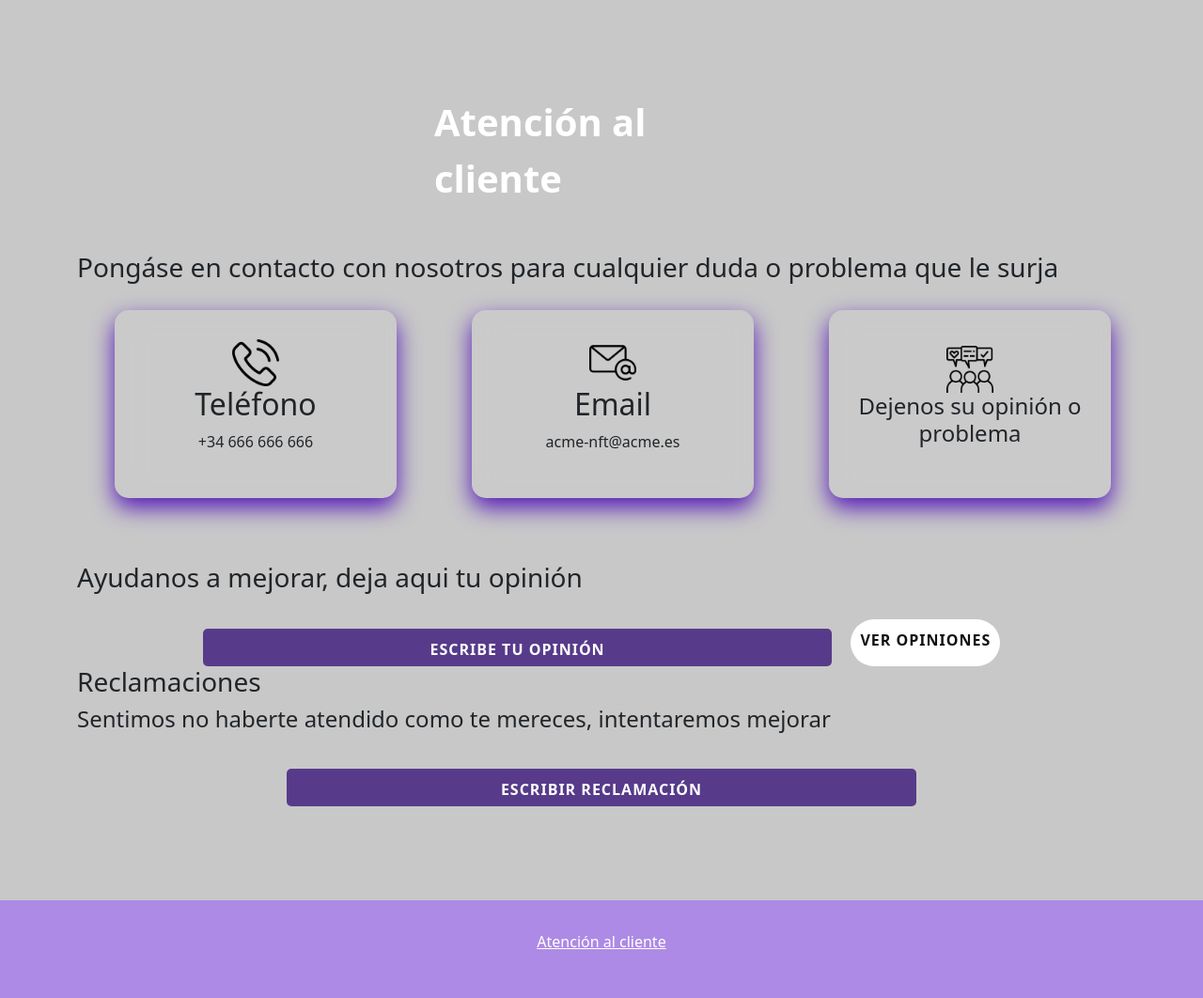
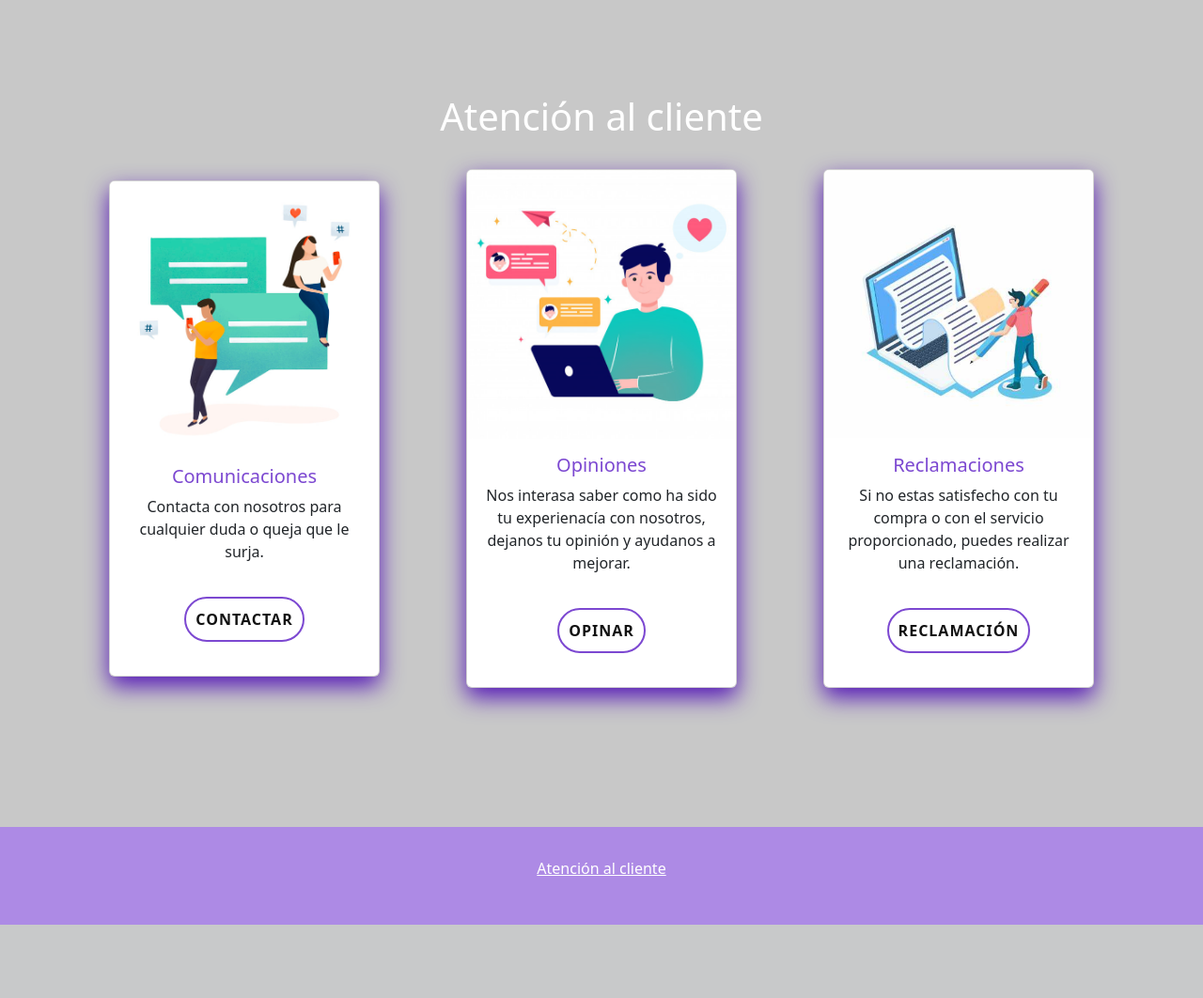
Before and after one commit to PGPI-G3-06/Acme-NFT, a Django app: page /customerservice in a window 1280 px wide. Shown: the part 62-1124 px from the top of the page at 94% size. After the commit the page ends 1046 px from the top, so only its background shows below. Run offline with Django 4.2, Linux system fonts and the light colour scheme; the visitor is signed in with stand-in values (Sample User, id 1); some libraries are stand-ins or nearby versions.

Commit message:
FEAT: PÁGINA DE ATENCIÓN AL CLIENTE

```diff
--- a/acme_nft/acme_nft_app/static/css/customer_service.css
+++ b/acme_nft/acme_nft_app/static/css/customer_service.css
@@ -17,41 +17,58 @@ section{
 	border-radius: 10px;
 	box-shadow: 5px 20px 50px rgb(124, 72, 209);
 }
-.card{
-	position: center;
+
+.app-name{
+	display: flex;
+	justify-content: center;
 }
 
-.card-body{
-	width: 950px;
-	height:600px;
-	overflow: hidden;
-	background: url("https://doc-08-2c-docs.googleusercontent.com/docs/securesc/68c90smiglihng9534mvqmq1946dmis5/fo0picsp1nhiucmc0l25s29respgpr4j/1631524275000/03522360960922298374/03522360960922298374/1Sx0jhdpEpnNIydS4rnN4kHSJtU1EyWka?e=view&authuser=0&nonce=gcrocepgbb17m&user=03522360960922298374&hash=tfhgbs86ka6divo3llbvp93mg4csvb38") no-repeat center/ cover;
-	border-radius: 10px;
-	box-shadow: 5px 20px 50px rgb(124, 72, 209);
+.app-name h1{
+	color: #fff;
+	font-size: 40px;
+	font-weight: 500;
+	margin-top: 20px;
+}
+
+.service-title{
+	text-align: center;
+	color: var(--main-button-background-color);
+}
+
+
+.col{
+	display: flex;
+	justify-content: center;
+	align-items: center;
+	flex-direction: column;
+}
+
+
+
+.card{
+    display: flex;
+    justify-content: center;
+    box-shadow: 0 10px 25px var(--main-color);
 }
 
 .card-title{
-	color: black;
-	font-size: 1.25em;
-	justify-content: center;
-	display: flex;
-	margin: 10px;
-	font-weight: bold;
-	cursor: pointer;
-	transition: .5s ease-in-out;
+	color: var(--main-button-hover-dark-color);
+	text-align: center;
 }
-
-label{
-	color: #fff;
-	font-size: 2.5em;
-	display: flex;
-	font-weight: bold;
+.card-text{
+	text-align: center;
+}
+.card-body{
+    display: flex;
+    justify-content: center;
+    align-items: center;
+    flex-direction: column;
 }
 
 .class-link{
-    position: relative;
-    top: 10px;
-    display: inline-block;
+	display: flex;
+	justify-content: center;
+	border: 2px solid  var(--main-button-hover-dark-color);
     background: white;
     border-radius: 40px;
     font-weight: bold;
@@ -59,8 +76,9 @@ label{
     color: #111;
     text-decoration: none;
     text-transform: uppercase;
-	margin: 10px;
+	margin: 20px;
 	padding: 10px;
+
 }
 
 .class-link:hover{
@@ -68,55 +86,6 @@ label{
     background: linear-gradient(to bottom, rgb(124, 72, 209), rgb(173, 138, 229));
     transition: 0.5s all;
 
-}
-
-#modal-btn{
-	width: 60%;
-	height: 40px;
-	justify-content: center;
-	display: block;
-	color: #fff;
-	background: #573b8a;
-	font-size: 1em;
-	font-weight: bold;
-	margin-top: 20px;
-	outline: none;
-	border: none;
-	border-radius: 5px;
-	transition: .2s ease-in;
-	cursor: pointer;
-}
-button:hover{
-	background: #6d44b8;
-}
-
-.card-body-order{
-	width: 850px;
-	height: 1000px;
-	overflow: hidden;
-	background: url("https://doc-08-2c-docs.googleusercontent.com/docs/securesc/68c90smiglihng9534mvqmq1946dmis5/fo0picsp1nhiucmc0l25s29respgpr4j/1631524275000/03522360960922298374/03522360960922298374/1Sx0jhdpEpnNIydS4rnN4kHSJtU1EyWka?e=view&authuser=0&nonce=gcrocepgbb17m&user=03522360960922298374&hash=tfhgbs86ka6divo3llbvp93mg4csvb38") no-repeat center/ cover;
-	border-radius: 10px;
-	box-shadow: 5px 20px 50px rgb(124, 72, 209);
-}
-
-.class-card{
-    position: relative;
-    width: 300px;
-    height: 200px;
-    margin: 20px 40px;
-    display: flex;
-    justify-content: center;
-    align-items: center;
-    flex-direction: column;
-    background: var(--card-background-color);
-    box-shadow: 0 10px 25px var(--main-color);
-    backdrop-filter: blur(15px);
-    border-radius: 15px;
-}
-
-.icon{
-	width: 50px;
-	height: 50px;
 }
 
 /* MODAL */
@@ -209,3 +178,18 @@ button:hover{
 .modal-content{
     background: var(--modal-comment-background-button-color);
 }
+
+.alert-light{
+
+    text-align: center;
+}
+
+.img-contact{
+    width: 60px;
+    height: 60px;
+    border-radius: 30%;
+    margin: 10px;
+    text-align: center;
+    display: flex;
+    justify-content: center;
+}
--- a/acme_nft/acme_nft_app/templates/customer-service.html
+++ b/acme_nft/acme_nft_app/templates/customer-service.html
@@ -2,9 +2,11 @@
 {% load static %}
 
 {% block extrahead %}
-    <link rel="stylesheet" href="{% static 'css/customer_service.css' %}">
+
+
 <link rel="stylesheet" href="{% static 'css/customer_service.css' %}">
 <script type="text/javascript" src="{% static 'js/customer_service.js' %}"></script>
+
 
 {% endblock %}
 
@@ -12,94 +14,56 @@
 <section>
 
     <div class="container">
+        <h1 class="service-title">Atención al cliente</h1>
 
-        <div class="row row-cols-3">
-            <div class="col"></div>
-            <div class="col"><label >Atención al cliente</label></div>
-            <div class="col"></div>
+        {% if successfull_message %}
+        <div class="alert alert-light alert-dismissible fade show" role="alert">
+            {{ message }}
+        </div>
+        {% endif %}
+        <br>
 
-        </div>
-        <br>
-        <br>
-        <h3 class="order-title">Pongáse en contacto con nosotros para cualquier duda o problema que le surja</h3>
-        <div class="row row-cols-3">
+        <div class="row">
             <div class="col">
-                <div class="class-card">
-                    <div class="class-img-box">
-                        <img class="icon" src="{% static 'images/phone.png' %}" alt="phone" />
-                    </div>
-                    <div class="class-content">
-                        <h2 style="text-align: center;">Teléfono</h2>
-                        <p style="text-align: center;">+34 666 666 666</p>
-                    </div>
-                </div>
-            </div>
-            <div class="col">
-                <div class="class-card">
-                    <div class="class-img-box">
-                        <img class="icon" src="{% static 'images/email.png' %}" alt="email" />
-                    </div>
-                    <div class="class-content">
-                        <h2 style="text-align: center;">Email</h2>
-                        <p style="text-align: center;">acme-nft@acme.es</p>
-                    </div>
-                </div>
-            </div>
-            <div class="col">
-                <div class="class-card">
-                    <div class="class-img-box">
-                        <img class="icon" src="{% static 'images/opinion.png' %}" alt="email" />
-                    </div>
-                    <div class="class-content">
-                        <h4 style="text-align: center;">Dejenos su opinión o problema</h4>
-                        <p style="text-align: center;"></p>
-                    </div>
-
+                <div class="card" style="width: 18rem;">
+                  <img src="{% static 'images/communication.png' %}" class="card-img-top" alt="Imagen de comunicaciones">
+                  <div class="card-body">
+                    <h5 class="card-title">Comunicaciones</h5>
+                    <p class="card-text">Contacta con nosotros para cualquier duda o queja que le surja.</p>
+                    <a href="{% url 'acme-nft:contact' %}" class="class-link">Contactar</a>
                   </div>
                 </div>
             </div>
             <br>
-        <br>
-        <h3>Ayudanos a mejorar, deja aqui tu opinión</h3>
-        <div style="display: flex; justify-content: center;">
-        {% if user.is_authenticated %}
-            <button class="class-link" id="modal-btn" data-bs-toggle="modal" data-bs-target="#opinion-modal">Escribe tu opinión</button>
-        {% endif %}
-          <a class="class-link" href="/opinions">Ver opiniones</a>
-        </div>
-
-        <!-- Modal -->
-        <div class="modal fade" id="opinion-modal" tabindex="-1" aria-labelledby="opinion-modal" aria-hidden="true">
-          <div class="modal-dialog modal-dialog-centered">
-            <div class="modal-content">
-              <div class="modal-header">
-                <label class="modal-title">Escriba su opinion</label>
-              </div>
-              <div class="modal-body">
-                <form action="/opinion" method="POST" id="post-opinion-form">
-                {% csrf_token %}
-                <input id="opinion-title" class="form-control" type="text" placeholder="Título de la opinión" name="title">
-                <textarea id="opinion-input" name="opinion" value="" placeholder="Escribe tu opinión..."></textarea>
-                <button class="class-link publish-opinion-button">Publicar</button>
-              </form>
+            <div class="col">
+              <div class="card" style="width: 18rem;">
+                <img src="{% static 'images/opinion.png'%}" class="card-img-top" alt="...">
+                <div class="card-body">
+                  <h5 class="card-title">Opiniones</h5>
+                  <p class="card-text">Nos interasa saber como ha sido tu experienacía con nosotros, dejanos tu opinión y ayudanos a mejorar.</p>
+                  <a href="{% url 'acme-nft:opinions' %}" class="class-link">Opinar</a>
                 </div>
               </div>
             </div>
-        </div>
+            <br>
+            <div class="col">
+              <div class="card" style="width: 18rem;">
+                <img src="{% static 'images/complaint.png'%}" class="card-img-top" alt="Imagen de reclamación">
+                <div class="card-body">
+                  <h5 class="card-title">Reclamaciones</h5>
 
-
-        <h3>Reclamaciones</h3>
-        <h4>Sentimos no haberte atendido como te mereces, intentaremos mejorar</h4>
                     {% if user.is_authenticated %}
-            <div style="display: flex; justify-content: center;">
-              <button class="class-link" id="modal-btn" data-bs-toggle="modal" data-bs-target="#complaint-modal">Escribir reclamación</button>
-            </div>
+                        <p class="card-text">Si no estas satisfecho con tu compra o con el servicio proporcionado, puedes realizar una reclamación.</p>
+                        <button class="class-link complaint-button" id="modal-btn" data-bs-toggle="modal" data-bs-target="#complaint-modal">Reclamación</button>
+                    {% else %}
+                        <p class="card-text">Para poder realizar una reclamación debe estar registrado</p>
+                        <a href="{% url 'acme-nft:signup' %}" class="class-link">Registrarse</a>
                     {% endif %}
                     <div class="modal fade" id="complaint-modal" tabindex="-1" aria-labelledby="complaint-modal" aria-hidden="true">
                       <div class="modal-dialog modal-dialog-centered">
                         <div class="modal-content">
                           <div class="modal-header">
-                <label class="modal-title" id="exampleModalLabel">Escriba su reclamación</label>
+                            <h1 class="service-title"id="exampleModalLabel">Escriba su reclamación</h1>
                           </div>
                           <div class="modal-body">
                             <form action="/complaint" method="POST" id="post-complaint-form">
@@ -113,13 +77,14 @@
                         </div>
                       </div>
                     </div>
+                </div>
+              </div>
+            </div>
+        </div>
+    </div>
+  <br>
+    <br>
+</section>
 
 
-    </div>
-
-
-
-
-
-</section>
 {% endblock %}
--- a/acme_nft/acme_nft_app/urls.py
+++ b/acme_nft/acme_nft_app/urls.py
@@ -40,6 +40,7 @@ urlpatterns = [
     path("complaint", views.complaint, name="complaint"),
     path("opinion", views.opinion, name="opinion"),
     path("opinions", views.opinions, name="opinions"),
+    path("contact", views.contact, name="contact"),
 
     # Orders
     path("orders", views.orders, name="orders"),
--- a/acme_nft/acme_nft_app/views.py
+++ b/acme_nft/acme_nft_app/views.py
@@ -8,7 +8,7 @@ from django.contrib import auth
 from django.contrib.auth import authenticate
 from django.contrib.auth.models import User
 from django.http import HttpResponseNotFound, HttpResponseRedirect, \
-    HttpResponse
+    HttpResponse, JsonResponse
 from django.shortcuts import get_object_or_404, redirect, render
 from django.urls import reverse
 import ast
@@ -19,7 +19,7 @@ from acme_nft import settings as django_settings
 from django.core.mail import send_mail, EmailMessage
 
 from .models import Product, ProductEntry, Comment, \
-    Address, Order, PaymentMethod, Status, Complaint, Opinion
+    Address, Order, PaymentMethod, Status, Complaint, Opinion, Contact
 
 gateway = braintree.BraintreeGateway(
     braintree.Configuration.configure(
@@ -146,8 +146,7 @@ def error(request):
 # ------------------------ Login page ------------------------
 
 def login(request):
-    user = authenticate(username=request.POST['username'],
-                        password=request.POST['password'])
+    user = authenticate(username=request.POST['username'], password=request.POST['password'])
 
     if user is not None:
         auth.login(request, user)
@@ -681,7 +680,10 @@ def complaint(request):
                               description=complaint_text, user=user,
                               date=datetime.now())
         complaint.save()
-        return HttpResponseRedirect(request.META.get('HTTP_REFERER'))
+        return render(request, "customer-service.html", {
+                      "message": "Su reclamación ha sido procesada y se hará llegar a la administración de la web",
+                      "successfull_message": True})
+
 
 
 def opinion(request):
@@ -696,9 +698,9 @@ def opinion(request):
 
 
 def opinions(request):
-    opinions = Opinion.objects.all()
+    opinions = list(Opinion.objects.all().order_by('-date'))
     return render(request, "opinions.html", {
-        "opinions": opinions
+        "opinions": opinions,
     })
 
 
@@ -738,3 +740,22 @@ def get_invoice(order_id):
     }, from_format='csv').save_files(f'invoices/{order.ref_code}.pdf')
 
     return f'invoices/{order.ref_code}.pdf'
+
+
+
+
+
+def contact(request):
+    if request.method == "POST":
+        name = request.POST['name']
+        email = request.POST['email']
+        subject = request.POST['subject']
+        message = request.POST['message']
+
+        contact = Contact(name=name, email=email, subject=subject, message=message)
+        contact.save()
+        return render(request, "contact.html", {
+            "message": "Su mensaje ha sido enviado correctamente",
+            "successfull_message": True})
+    else:
+        return render(request, "contact.html")
```
Also changed, not shown: acme_nft/acme_nft_app/models.py (+8 -0 lines), acme_nft/acme_nft_app/static/css/contact.css (added, +30 -0 lines), acme_nft/acme_nft_app/static/css/opinions.css (+30 -22 lines), acme_nft/acme_nft_app/static/js/contact.js (added, +34 -0 lines), acme_nft/acme_nft_app/static/js/opinion.js (added, +41 -0 lines), acme_nft/acme_nft_app/templates/contact.html (added, +83 -0 lines), acme_nft/acme_nft_app/templates/opinions.html (+45 -15 lines), acme_nft/acme_nft_app/static/images/carta.png (added), acme_nft/acme_nft_app/static/images/communication.png (added), acme_nft/acme_nft_app/static/images/complaint.png (added), acme_nft/acme_nft_app/static/images/email.png, acme_nft/acme_nft_app/static/images/opinion.png, acme_nft/acme_nft_app/static/images/phone.png, acme_nft/acme_nft_app/static/images/plus.png (added), 1 more files. Lines whose indentation alone changed are shown as unchanged.
